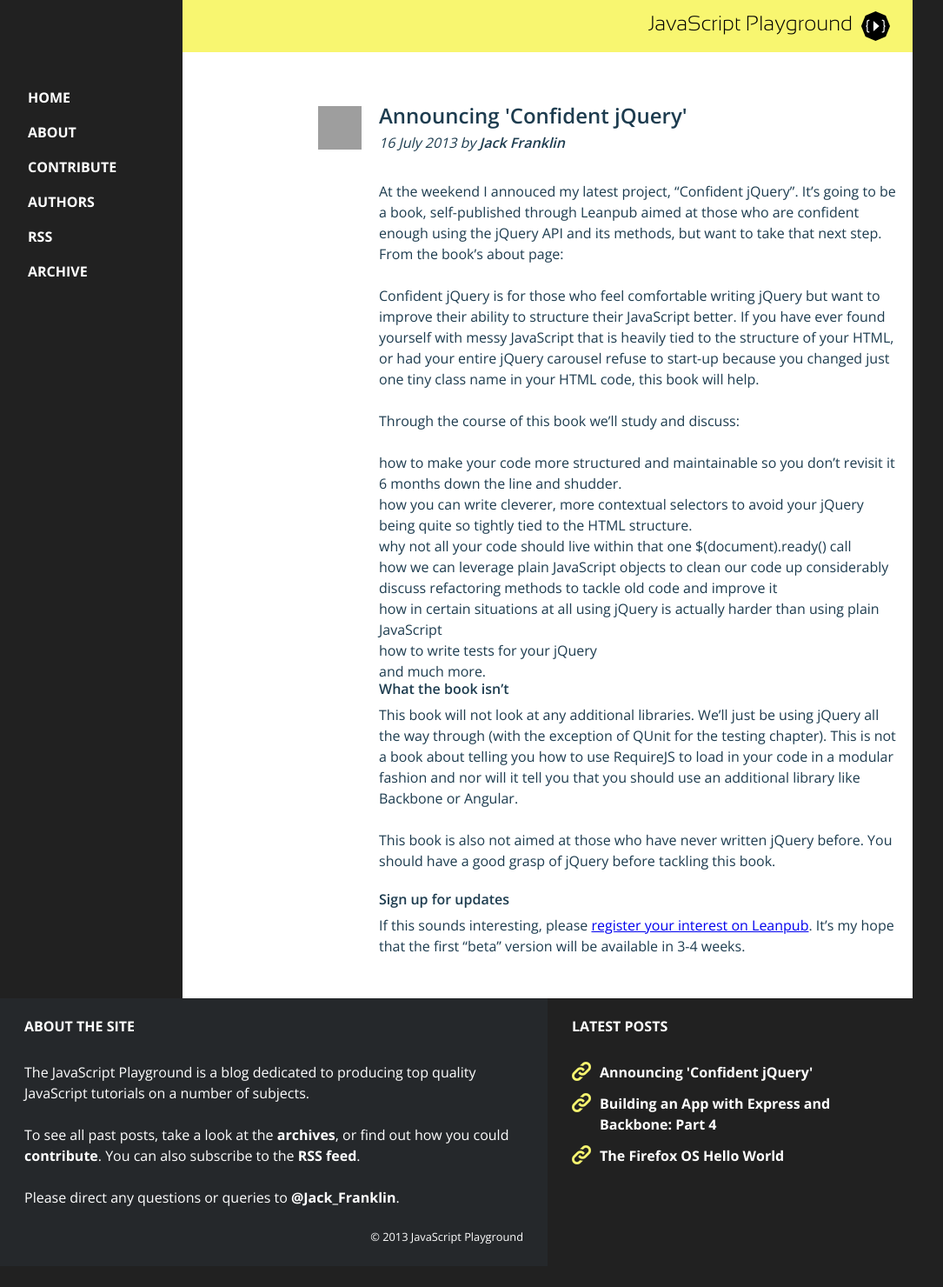
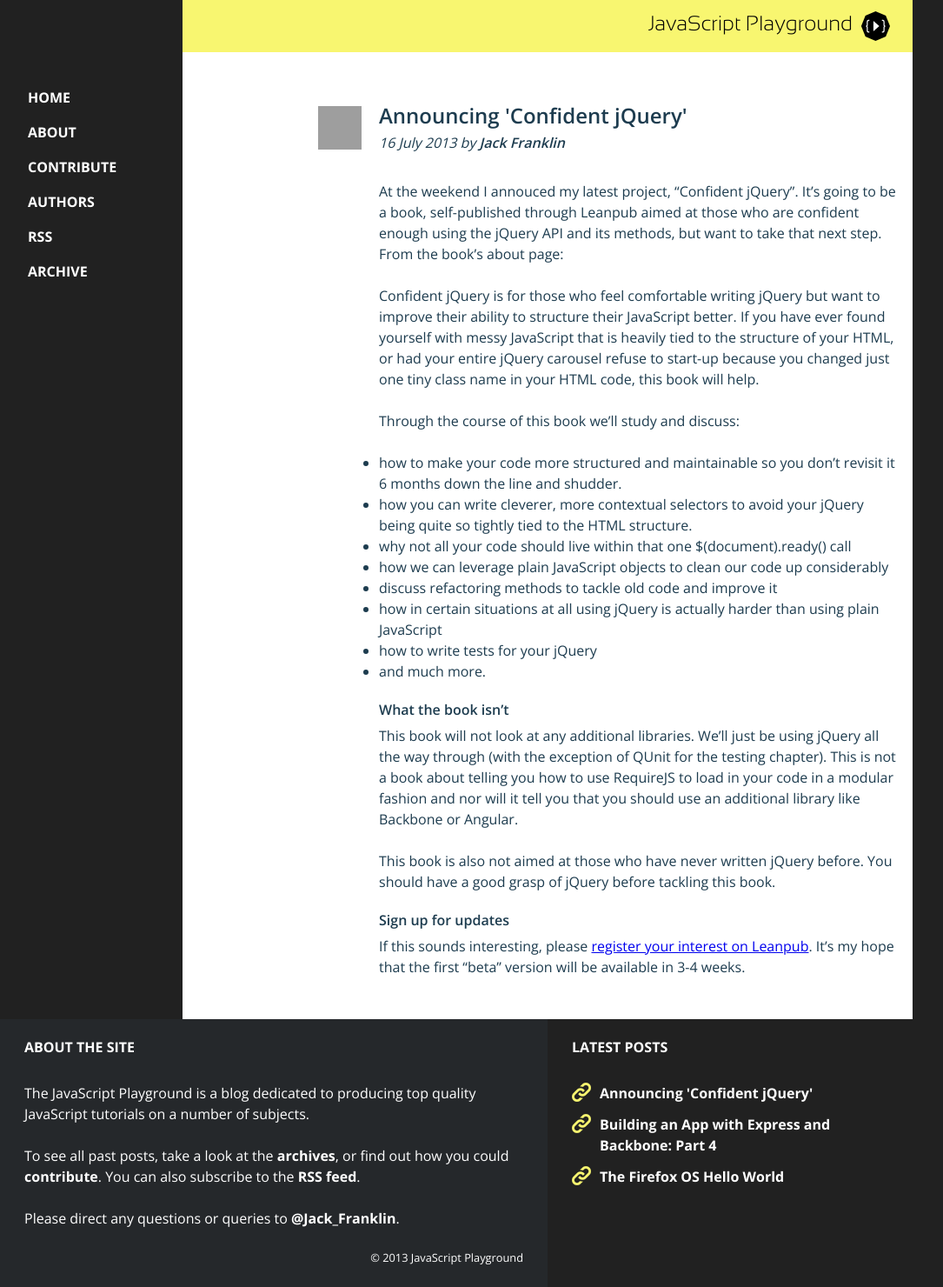
Before and after one commit to jackfranklin/javascriptplayground.com, a Jekyll site: the page built from index.html, in a window 1280 px wide. Shown: the whole page at 87% size, without its empty margins (0-1085 px from the left). Built offline with Jekyll 4.4.1, drawn with Linux system fonts in a browser that asks for light colours; nearby versions of some CDN libraries; comment, search, counter and statistics services are not loaded; before the commit the page ends 1456 px from its top, so only the background shows below that; grey boxes are pictures that could not be loaded.

Commit message:
style post content

```diff
--- a/css/styles.css
+++ b/css/styles.css
@@ -41,7 +41,7 @@ h1 {
   font-size: 1.5em;
 }
 
-p {
+p, .entry-content ul {
   margin-bottom: 1.5em;
 }
 
@@ -216,6 +216,8 @@ pre {
   margin-bottom: 0.25em;
 }
 
+.entry-content li { list-style: disc; }
+
 @media (min-width: 60em) {
   .nav-primary {
     float: left;
```
